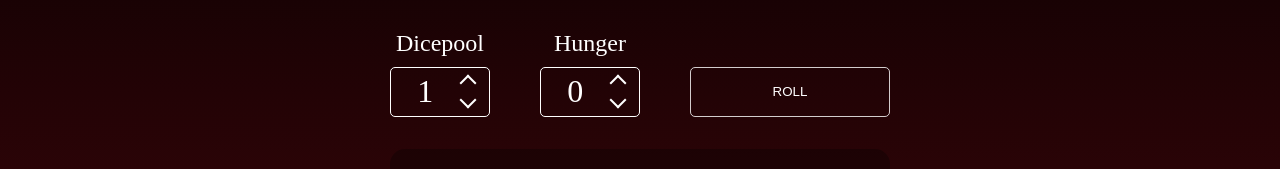
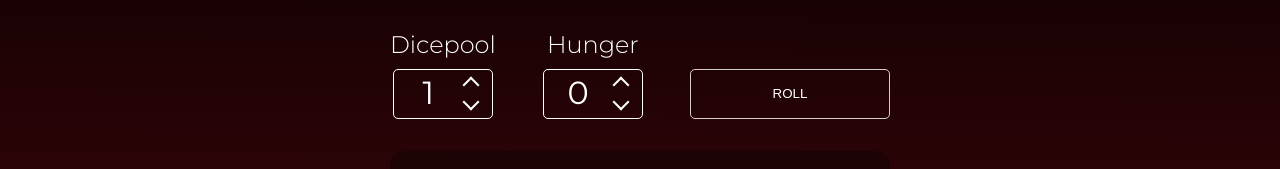
Before and after one commit to pfalzergbr/vtm-dice-ts-react, a React (Create React App) app: page / in a window 1280 px wide. Shown: the part 243-412 px from the top of the page. Built offline with nearby package versions, Linux system fonts and the light colour scheme.

Commit message:
add font

```diff
--- a/public/index.html
+++ b/public/index.html
@@ -15,6 +15,8 @@
       user's mobile device or desktop. See https://developers.google.com/web/fundamentals/web-app-manifest/
     -->
     <link rel="manifest" href="%PUBLIC_URL%/manifest.json" />
+    <link rel="preconnect" href="https://fonts.gstatic.com">
+    <!-- <link href="https://fonts.googleapis.com/css2?family=Montserrat:ital,wght@0,400;0,500;0,600;0,700;1,300;1,400;1,500&display=swap" rel="stylesheet"> -->
     <!--
       Notice the use of %PUBLIC_URL% in the tags above.
       It will be replaced with the URL of the `public` folder during the build.
--- a/src/App.css
+++ b/src/App.css
@@ -1,7 +1,6 @@
-
 /*Resets*/
 
-*{
+* {
   padding: 0;
   margin: 0;
   box-sizing: border-box;
@@ -15,15 +14,14 @@
 
 /*Global*/
 
-.App{
+.App {
   /*background-color: black;*/
   width: 100vw;
   height: 100vh;
   max-height: 100vh;
-  background: linear-gradient(.45deg, #52070d,black);
+  background: linear-gradient(0.45deg, #52070d, black);
   background-size: cover;
   background-repeat: no-repeat;
-  font-family: serif;
   color: #fff;
   /* display: flex;
   flex-direction: column; */
--- a/src/index.css
+++ b/src/index.css
@@ -1,10 +1,14 @@
+@import url('https://fonts.googleapis.com/css2?family=Montserrat:ital,wght@0,300;0,400;0,500;0,700;1,400&display=swap');
+
+
 body {
   margin: 0;
-  font-family: -apple-system, BlinkMacSystemFont, 'Segoe UI', 'Roboto', 'Oxygen',
+  font-family: 'Montserrat', sans-serif;
+  /* font-family: -apple-system, BlinkMacSystemFont, 'Segoe UI', 'Roboto', 'Oxygen',
     'Ubuntu', 'Cantarell', 'Fira Sans', 'Droid Sans', 'Helvetica Neue',
     sans-serif;
   -webkit-font-smoothing: antialiased;
-  -moz-osx-font-smoothing: grayscale;
+  -moz-osx-font-smoothing: grayscale; */
 }
 
 code {
```
